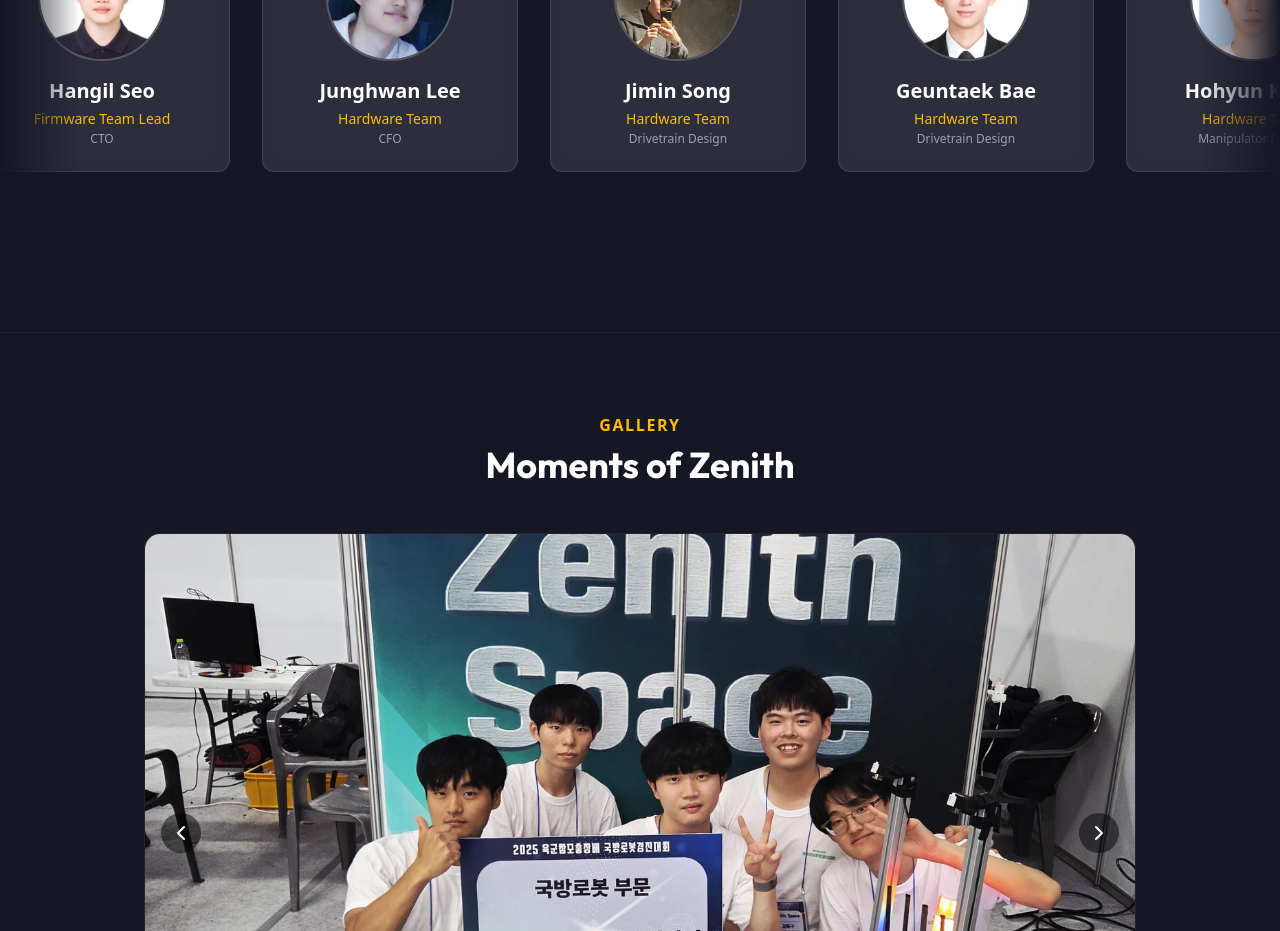
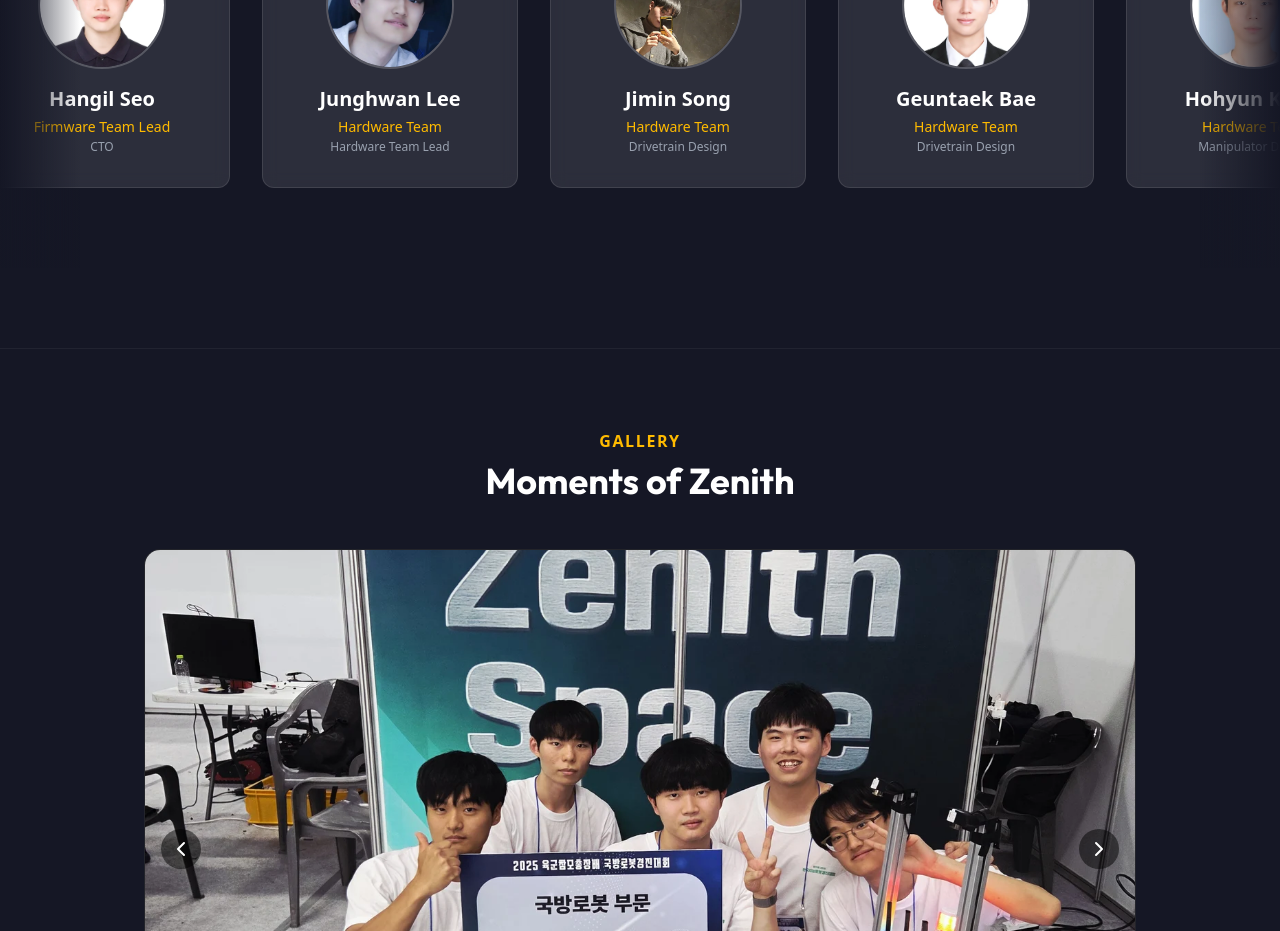
Before and after one commit to ZenithSpace/zenith.github.io, a React (Vite) app in the folder zenith-web/: page / in a window 1280 px wide. Shown: the part 4420-5351 px from the top of the page. Built offline with nearby package versions, Linux system fonts and the light colour scheme; a web font is replaced by a local one.

Commit message:
Update team roles for Yoongu Kang and Junghwan Lee

```diff
--- a/zenith-web/src/data/team.ts
+++ b/zenith-web/src/data/team.ts
@@ -22,7 +22,7 @@ export const getTeamMembers = () => {
             nameEn: "Yoongu Kang",
             nameKo: "강윤구",
             team: "Team Principal",
-            role: "CEO",
+            role: "Team Principal / Software Team Lead",
             image: "/assets/team/yoongu_kang.webp"
         },
         {
@@ -36,7 +36,7 @@ export const getTeamMembers = () => {
             nameEn: "Junghwan Lee",
             nameKo: "이정환",
             team: "Hardware Team",
-            role: "CFO",
+            role: "Hardware Team Lead",
             image: "/assets/team/junghwan_lee_final.webp",
             imagePosition: "center"
         },
```
